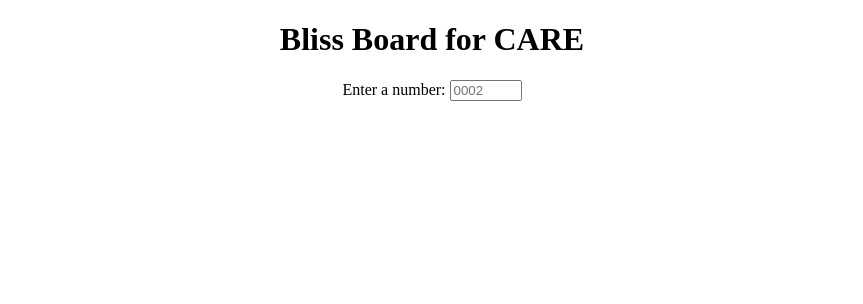
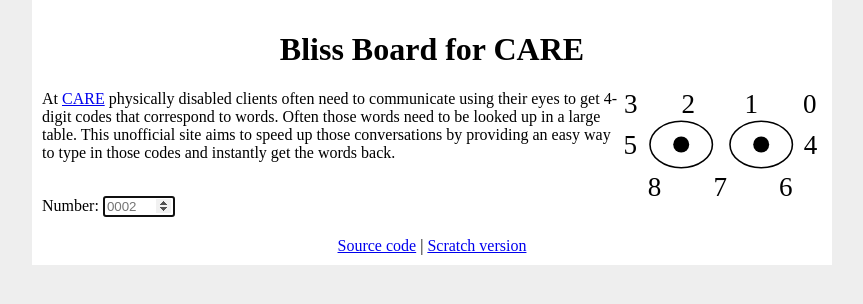
Before and after one commit to Samq64/blissboard, a plain HTML site: page index.html in a window 1280 px wide. Shown: the whole page, without its empty margins (208-1071 px from the left). Drawn offline with Linux system fonts and the light colour scheme.

Commit message:
Add styling and history

```diff
--- a/index.html
+++ b/index.html
@@ -7,10 +7,22 @@
         <title>Bliss Board for CARE</title>
     </head>
     <body>
-        <h1>Bliss Board for CARE</h1>
-        <label for="input">Enter a number:</label>
-        <input type="number" id="input" min="0" max="2330" placeholder="0002">
-        <h2 id="output"></h2>
+        <div class="content">
+            <h1>Bliss Board for CARE</h1>
+            <p>
+                <img src="eyes.svg" class="eyes"/>
+                At <a href=https://www.carecentre.org/>CARE</a> physically disabled clients often need to communicate using their eyes to get 4-digit codes that correspond to words. Often those words need to be looked up in a large table. This unofficial site aims to speed up those conversations by providing an easy way to type in those codes and instantly get the words back.
+            </p>
+            <br/>
+            <label for="input">Number:</label>
+            <input type="number" id="input" min="0" max="2330" placeholder="0002" autofocus>
+            <h2 id="output"></h2>
+            <ol id="list"></ol>
+            <footer>
+                <a href="https://github.com/Samq64/blissboard">Source code</a>
+                | <a href="/legacy">Scratch version</a>
+            </footer>
+        </div>
         <script type="text/javascript" src="index.js"></script>
     </body>
 </html>
--- a/index.js
+++ b/index.js
@@ -1,10 +1,22 @@
 async function main() {
     const input = document.getElementById("input");
     const output = document.getElementById("output");
+    const list = document.getElementById("list");
     const words = await fetch("words.json").then(res => res.json());
 
     input.addEventListener("input", () => {
-        document.getElementById("output").textContent = words[input.value];
+        const number = input.value;
+        const word = words[number];
+        if (word) {
+            output.textContent = `Word: ${word}`;
+            const el = document.createElement("li");
+            el.textContent = word;
+            list.appendChild(el);
+        } else if (number.length === 4) {
+            output.textContent = "No word found";
+        } else if (number.length > 4) {
+            input.value = number.slice(4);
+        }
     });
 }
 
--- a/style.css
+++ b/style.css
@@ -1,3 +1,24 @@
+* {
+  box-sizing: border-box;
+}
+
 body {
+    max-width: 800px;
+    margin: auto;
+    background-color: #eee;
+}
+
+footer, h1, h2 {
     text-align: center;
 }
+
+.content {
+    width: 100%;
+    padding: 10px;
+    background-color: white;
+}
+
+.eyes {
+    width: 200px;
+    float: right;
+}
```
Also changed, not shown: eyes.svg (added).
